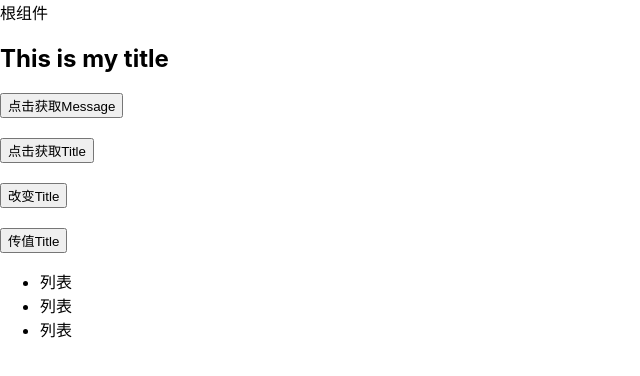
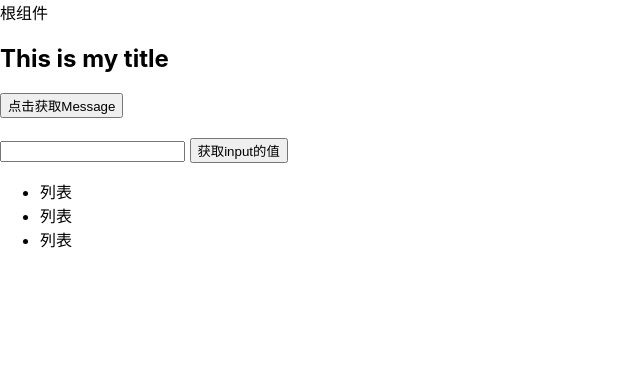
Before and after one commit to jackniu/react-app, a React (Create React App) app: page / in a window 1280 px wide. Shown: the top 376 px of the page, without its empty margins (0-640 px from the left). Built offline with nearby package versions, Linux system fonts and the light colour scheme.

Commit message:
Update Home.js for some click function test

```diff
--- a/src/components/Home.js
+++ b/src/components/Home.js
@@ -16,40 +16,30 @@ class Home extends Component {
             },
             message: 'Message',
         }
-        this.getMessage = this.getMessage.bind(this);
     }
 
-    getMessage() {
-        alert(this.state.message);
+    run = (event) => {
+        console.log(event.target.getAttribute('myid'));
     }
 
-    getTitle = () => {
-        alert(this.state.title);
-    }
-
-    getData = () => {
+    inputChange = (e) => {
+        // console.log(e.target.value);
         this.setState({
-            title: 'New title'
+            title: e.target.value
         })
     }
 
-    setTitle = (str) => {
-        this.setState({
-            title: str
-        })
+    getValue = (e) => {
+        console.log(this.state.title);
     }
 
     render() {
         return (
             <div className="home">
                 <h2>{this.state.title}</h2>
-                <button onClick={this.getMessage}>点击获取Message</button>
+                <button myid='11' onClick={this.run}>点击获取Message</button>
                 <br /><br />
-                <button onClick={this.getTitle}>点击获取Title</button>
-                <br /><br />
-                <button onClick={this.getData}>改变Title</button>
-                <br /><br />
-                <button onClick={this.setTitle.bind(this, 'Jack')}>传值Title</button>
+                <input onChange={this.inputChange} /> <button onClick={this.getValue}>获取input的值</button>
             </div>
         )
     }
```
